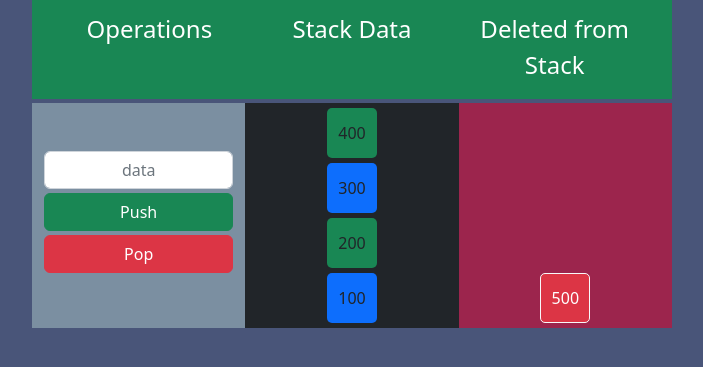
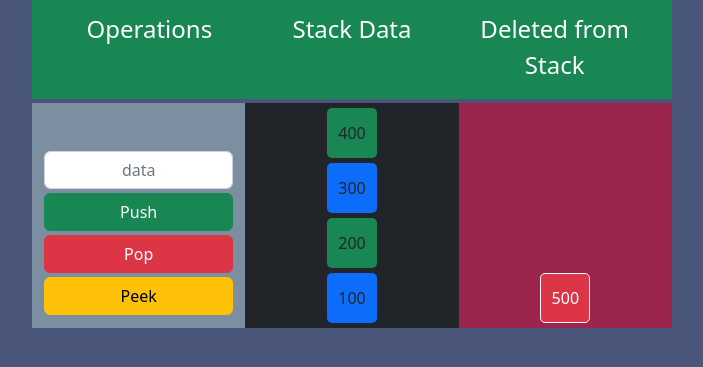
Before and after one commit to Jackson-Soriano/e26_stack, a plain HTML site: page index.html in a window 1280 px wide. Shown: the part 89-456 px from the top of the page, without its empty margins (288-991 px from the left). Drawn offline with nearby package versions, Linux system fonts and the light colour scheme.

Commit message:
added layouts peek

```diff
--- a/index.html
+++ b/index.html
@@ -28,6 +28,7 @@
                     <input type="text" class="form-control text-center mt-5" placeholder="data" aria-label="data">
                     <button class="btn btn-success" type="button">Push</button>
                     <button class="btn btn-danger" type="button">Pop</button>
+                    <button class="btn btn-warning" type="button">Peek</button>
                 </div>
             </div>
             <div id="stack" class="d-block justify-content-center col bg-dark">
```
